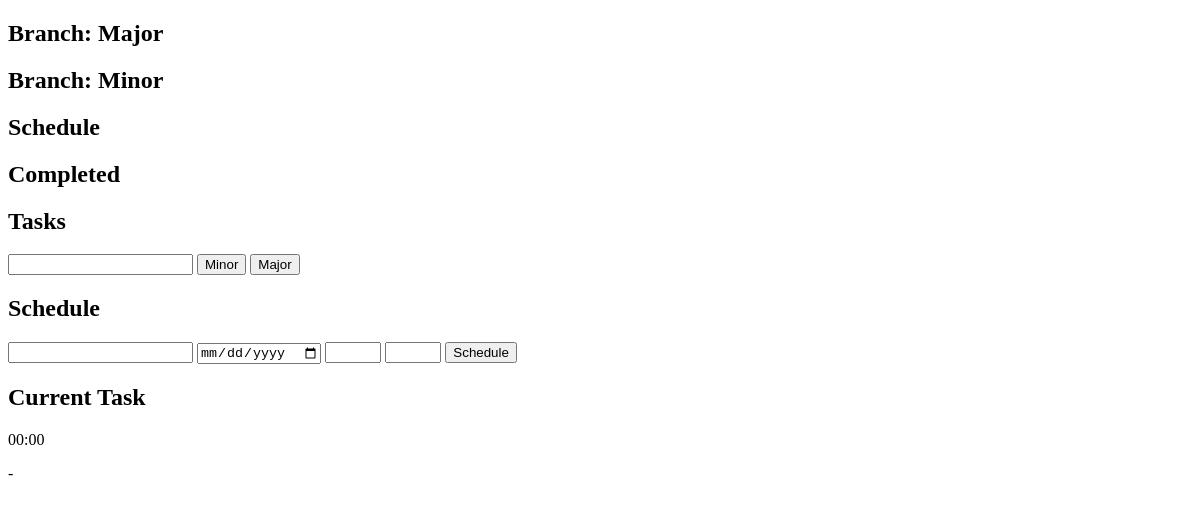
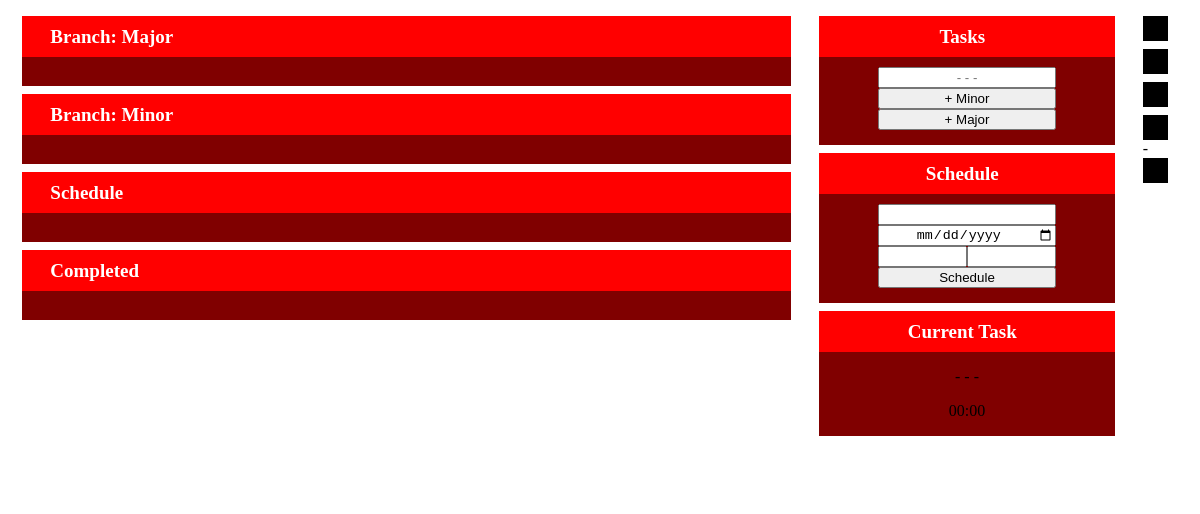
Before and after one commit to x-wyz/Project-Manager, an Electron app: page index.html in a window 1200 px wide. Drawn offline with Linux system fonts and the light colour scheme.

Commit message:
adjust layout of static elements

```diff
--- a/index.html
+++ b/index.html
@@ -3,7 +3,7 @@
 <html>
 	<head>
 		<meta charset="UTF-8">
-		<title>Project Manager</title>
+		<title>Butterfly Cage</title>
 		<link rel="stylesheet" type="text/css" href="styles/app.css">
 		<script defer type="text/javascript" src="scripts/app.js"></script>
 	</head>
@@ -44,9 +44,11 @@
 				<div id="static-task-form">
 					<h2 class="header-title header-new">Tasks</h2>
 					<form id="new-task-form">
-						<input id="new-task-text" type="text" class="text-field">
-						<button id="add-minor">Minor</button>
-						<button id="add-major">Major</button>
+						<input id="new-task-text" type="text" class="text-field" placeholder="- - -">
+						<div id="major-minor-btn">
+							<button id="add-minor">+ Minor</button>
+							<button id="add-major">+ Major</button>
+						</div>
 					</form>
 				</div>
 
@@ -55,14 +57,17 @@
 					<form id="new-schedule-form">
 						<input id="new-schedule-text" type="text" class="text-field">
 						<input type="date" id="schedule-date">
-						<input type="number" min="0" max="24" id="schedule-hour">
-						<input type="number" min="0" max="60" id="schedule-minute">
+						<div id="hr-sc">
+							<input type="number" min="0" max="24" id="schedule-hour">
+							<input type="number" min="0" max="60" id="schedule-minute">
+						</div>
 						<button id="add-schedule">Schedule</button>
 					</form>
 				</div>
 
 				<div id="current-task">
 					<h2 class="header-title header-new">Current Task</h2>
+					<p id="current-task-text">- - -</p>
 					<p id="current-timer">00:00</p>
 				</div>
 			</div>
@@ -71,6 +76,7 @@
 				<div id="tool-open-project" class="menu-icon"></div>
 				<div id="tool-create-project" class="menu-icon"></div>
 				<div id="tool-save-project" class="menu-icon"></div>
+				<div id="tool-settings" class="menu-icon"></div>
 				<div id="separator"> - </div>
 				<div id="tool-additional">
 					<div id="toolbox" style="display: none;">
--- a/styles/app.css
+++ b/styles/app.css
@@ -0,0 +1,114 @@
+:root {
+	--header-color: red;
+	--bg-color-0: white;
+	--bg-color-1: maroon;
+	--font-color: white;
+}
+
+body {
+	background: var(--bg-color-0);
+}
+
+#container-main {
+	display: flex;
+	justify-content: space-around;
+}
+
+#container-one {
+	width: 65%;
+}
+
+#container-two {
+	width: 25%;
+}
+
+#container-three {
+	width: 3%;
+}
+
+.column {
+	display: flex;
+	flex-direction: column;
+}
+
+.menu-icon, #tool-additional {
+	width: 25px;
+	height: 25px;
+	background: black;
+}
+
+#new-schedule-form {
+	display: flex;
+	flex-direction: column;
+}
+
+#container-major, #container-minor, #container-schedule, #completed-container,
+#static-task-form, #schedule-task-form, #current-task  {
+	margin-top: 0.5em;
+	padding: 0;
+	min-height: 70px;
+	background: var(--bg-color-1);
+}
+
+
+.header-project, .header-new {
+	margin: 0;
+	padding: 0.5em;
+	padding-left: 1.5em;
+	font-size: 19px;
+	color: var(--font-color);
+	background: var(--header-color);
+}
+
+.header-new, #current-timer, #current-task-text {
+	text-align: center;
+	padding-left: 0;
+}
+
+.menu-icon {
+	margin-top: 0.5em;
+}
+
+input {
+	box-sizing: border-box;
+	text-align: center;
+}
+
+input[type="text"], input[type="date"] {
+	display: block;
+	margin: 0 auto;
+	width: 60%;
+}
+
+#major-minor-btn {
+	display: flex;
+	flex-direction: column;
+	width: 60%;
+	margin: 0 auto;
+}
+
+#add-minor, #add-major {
+	width: 100%;
+
+}
+
+#add-schedule {
+	width: 60%;
+	margin: 0 auto;
+}
+
+#hr-sc {
+	display: flex;
+	flex-direction: row;
+	width: 60%;
+	box-sizing: border-box;
+	margin: 0 auto;
+}
+
+input[type="number"] {
+	width: 50%;
+}
+
+#new-schedule-form, #new-task-form {
+	margin: 10px 0 15px 0;
+}
```
